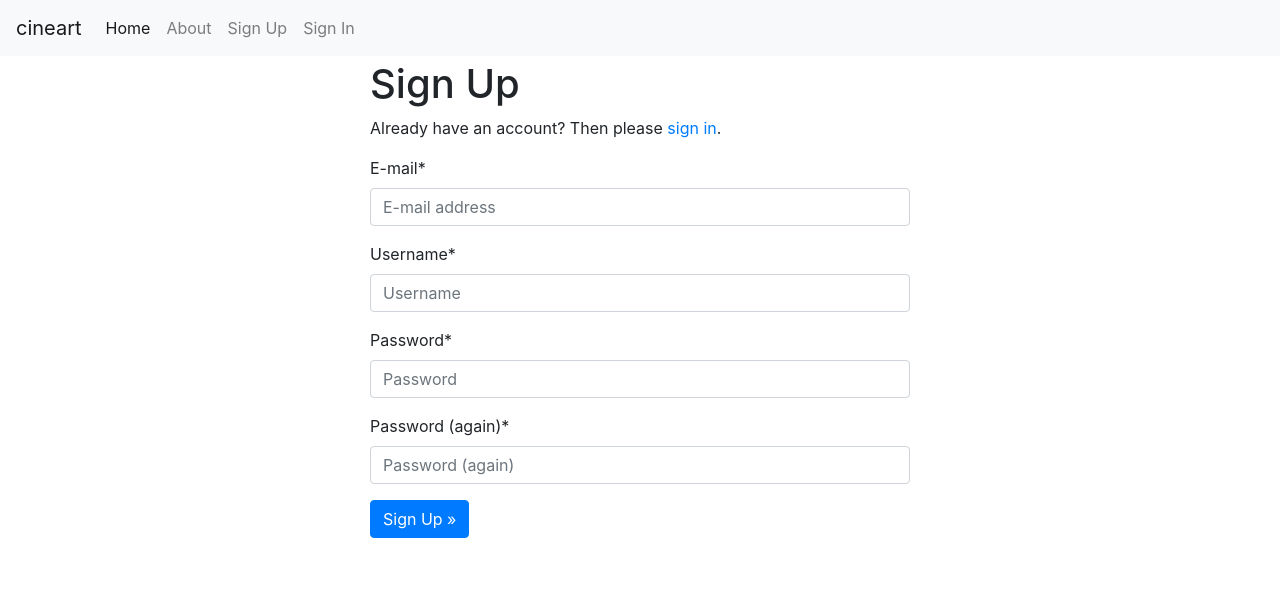
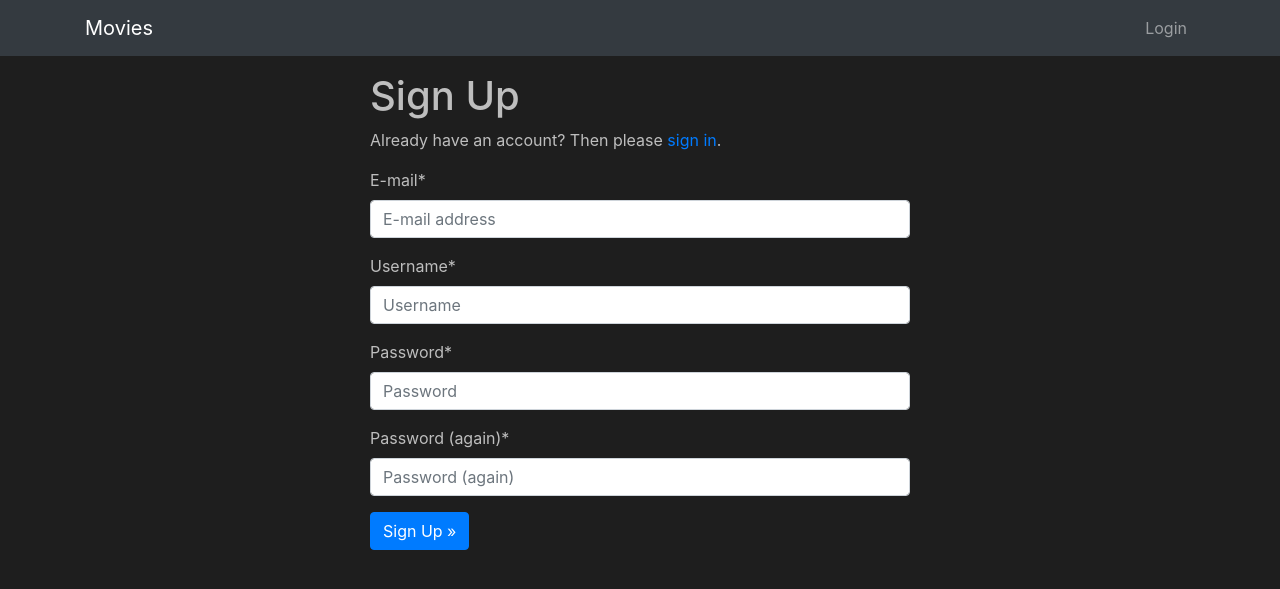
Before and after one commit to arturocuicas/cineart, a Django app: page /accounts/signup/ in a window 1280 px wide. Shown: the top 589 px of the page. Run offline with Django 3.2, Linux system fonts and the light colour scheme; some libraries are stand-ins or nearby versions.

Commit message:
Add templates

```diff
--- a/cineart/static/css/project.css
+++ b/cineart/static/css/project.css
@@ -11,3 +11,11 @@
   background-color: #f2dede;
   border-color: #eed3d7;
 }
+
+body {
+  background-color: rgb(30, 30, 30);
+}
+
+* {
+  color: #bebebe;
+}
--- a/cineart/templates/base.html
+++ b/cineart/templates/base.html
@@ -1,92 +1,61 @@
 {% load static i18n %}<!DOCTYPE html>
 <html lang="en">
   <head>
-    <meta charset="utf-8">
-    <meta http-equiv="x-ua-compatible" content="ie=edge">
+    <meta charset="utf-8" />
+    <meta http-equiv="x-ua-compatible" content="ie=edge" />
     <title>{% block title %}cineart{% endblock title %}</title>
-    <meta name="viewport" content="width=device-width, initial-scale=1.0">
-    <meta name="description" content="">
-    <meta name="author" content="">
+    <meta name="viewport" content="width=device-width, initial-scale=1.0" />
+    <meta name="description" content="" />
+    <meta name="author" content="" />
 
     <!-- HTML5 shim, for IE6-8 support of HTML5 elements -->
     <!--[if lt IE 9]>
       <script src="https://cdnjs.cloudflare.com/ajax/libs/html5shiv/3.7.3/html5shiv.min.js"></script>
     <![endif]-->
 
-    <link rel="icon" href="{% static 'images/favicons/favicon.ico' %}">
+    <link rel="icon" href="{% static 'images/favicons/favicon.ico' %}" />
 
     {% block css %}
 
     <!-- Latest compiled and minified Bootstrap CSS -->
-    <link href="https://stackpath.bootstrapcdn.com/bootstrap/4.3.1/css/bootstrap.min.css" rel="stylesheet" integrity="sha384-ggOyR0iXCbMQv3Xipma34MD+dH/1fQ784/j6cY/iJTQUOhcWr7x9JvoRxT2MZw1T" crossorigin="anonymous">
-
+    <link
+      href="https://stackpath.bootstrapcdn.com/bootstrap/4.3.1/css/bootstrap.min.css"
+      rel="stylesheet"
+      integrity="sha384-ggOyR0iXCbMQv3Xipma34MD+dH/1fQ784/j6cY/iJTQUOhcWr7x9JvoRxT2MZw1T"
+      crossorigin="anonymous"
+    />
 
     <!-- Your stuff: Third-party CSS libraries go here -->
-
+    <link href="https://vjs.zencdn.net/7.8.3/video-js.css" rel="stylesheet" />
     <!-- This file stores project-specific CSS -->
 
-    <link href="{% static 'css/project.css' %}" rel="stylesheet">
-
+    <link href="{% static 'css/project.css' %}" rel="stylesheet" />
 
     {% endblock %}
-
   </head>
 
   <body>
-
-    <div class="mb-1">
-      <nav class="navbar navbar-expand-md navbar-light bg-light">
-        <button class="navbar-toggler navbar-toggler-right" type="button" data-toggle="collapse" data-target="#navbarSupportedContent" aria-controls="navbarSupportedContent" aria-expanded="false" aria-label="Toggle navigation">
-          <span class="navbar-toggler-icon"></span>
-        </button>
-        <a class="navbar-brand" href="{% url 'home' %}">cineart</a>
-
-        <div class="collapse navbar-collapse" id="navbarSupportedContent">
-          <ul class="navbar-nav mr-auto">
-            <li class="nav-item active">
-              <a class="nav-link" href="{% url 'home' %}">Home <span class="sr-only">(current)</span></a>
-            </li>
-            <li class="nav-item">
-              <a class="nav-link" href="{% url 'about' %}">About</a>
-            </li>
-            {% if request.user.is_authenticated %}
-              <li class="nav-item">
-                {# URL provided by django-allauth/account/urls.py #}
-                <a class="nav-link" href="{% url 'users:detail' request.user.username  %}">{% trans "My Profile" %}</a>
-              </li>
-              <li class="nav-item">
-                {# URL provided by django-allauth/account/urls.py #}
-                <a class="nav-link" href="{% url 'account_logout' %}">{% trans "Sign Out" %}</a>
-              </li>
-            {% else %}
-              <li class="nav-item">
-                {# URL provided by django-allauth/account/urls.py #}
-                <a id="sign-up-link" class="nav-link" href="{% url 'account_signup' %}">{% trans "Sign Up" %}</a>
-              </li>
-              <li class="nav-item">
-                {# URL provided by django-allauth/account/urls.py #}
-                <a id="log-in-link" class="nav-link" href="{% url 'account_login' %}">{% trans "Sign In" %}</a>
-              </li>
-            {% endif %}
-          </ul>
-        </div>
-      </nav>
-
-    </div>
+    {% include 'partials/_navbar.html' %}
 
     <div class="container">
-
-      {% if messages %}
-          {% for message in messages %}
-              <div class="alert {% if message.tags %}alert-{{ message.tags }}{% endif %}">{{ message }}<button type="button" class="close" data-dismiss="alert" aria-label="Close"><span aria-hidden="true">&times;</span></button></div>
-          {% endfor %}
-      {% endif %}
-
-      {% block content %}
-        <p>Use this document as a way to quick start any new project.</p>
+      {% if messages %} {% for message in messages %}
+      <div
+        class="alert {% if message.tags %}alert-{{ message.tags }}{% endif %}"
+      >
+        {{ message }}<button
+          type="button"
+          class="close"
+          data-dismiss="alert"
+          aria-label="Close"
+        >
+          <span aria-hidden="true">&times;</span>
+        </button>
+      </div>
+      {% endfor %} {% endif %} {% block content %}
+      <p>Use this document as a way to quick start any new project.</p>
       {% endblock content %}
-
-    </div> <!-- /container -->
+    </div>
+    <!-- /container -->
 
     {% block modal %}{% endblock modal %}
 
@@ -95,18 +64,29 @@
     <!-- Placed at the end of the document so the pages load faster -->
     {% block javascript %}
 
-      <!-- Bootstrap JS and its dependencies-->
-      <script src="https://code.jquery.com/jquery-3.3.1.slim.min.js" integrity="sha384-q8i/X+965DzO0rT7abK41JStQIAqVgRVzpbzo5smXKp4YfRvH+8abtTE1Pi6jizo" crossorigin="anonymous"></script>
-      <script src="https://cdnjs.cloudflare.com/ajax/libs/popper.js/1.14.3/umd/popper.min.js" integrity="sha384-ZMP7rVo3mIykV+2+9J3UJ46jBk0WLaUAdn689aCwoqbBJiSnjAK/l8WvCWPIPm49" crossorigin="anonymous"></script>
-      <script src="https://stackpath.bootstrapcdn.com/bootstrap/4.3.1/js/bootstrap.min.js" integrity="sha384-JjSmVgyd0p3pXB1rRibZUAYoIIy6OrQ6VrjIEaFf/nJGzIxFDsf4x0xIM+B07jRM" crossorigin="anonymous"></script>
+    <!-- Bootstrap JS and its dependencies-->
+    <script
+      src="https://code.jquery.com/jquery-3.3.1.slim.min.js"
+      integrity="sha384-q8i/X+965DzO0rT7abK41JStQIAqVgRVzpbzo5smXKp4YfRvH+8abtTE1Pi6jizo"
+      crossorigin="anonymous"
+    ></script>
+    <script
+      src="https://cdnjs.cloudflare.com/ajax/libs/popper.js/1.14.3/umd/popper.min.js"
+      integrity="sha384-ZMP7rVo3mIykV+2+9J3UJ46jBk0WLaUAdn689aCwoqbBJiSnjAK/l8WvCWPIPm49"
+      crossorigin="anonymous"
+    ></script>
+    <script
+      src="https://stackpath.bootstrapcdn.com/bootstrap/4.3.1/js/bootstrap.min.js"
+      integrity="sha384-JjSmVgyd0p3pXB1rRibZUAYoIIy6OrQ6VrjIEaFf/nJGzIxFDsf4x0xIM+B07jRM"
+      crossorigin="anonymous"
+    ></script>
 
-      <!-- Your stuff: Third-party javascript libraries go here -->
+    <!-- Your stuff: Third-party javascript libraries go here -->
+    <script src="https://vjs.zencdn.net/7.8.3/video.js"></script>
 
+    <!-- place project specific Javascript in this file -->
 
-      <!-- place project specific Javascript in this file -->
-
-      <script src="{% static 'js/project.js' %}"></script>
-
+    <script src="{% static 'js/project.js' %}"></script>
 
     {% endblock javascript %}
   </body>
--- /dev/null
+++ b/cineart/templates/partials/_navbar.html
@@ -0,0 +1,34 @@
+{% load static %}
+
+<div class="mb-3">
+  <nav class="navbar navbar-expand-md navbar-dark bg-dark">
+    <div class="container">
+      <button
+        class="navbar-toggler navbar-toggler-right"
+        type="button"
+        data-toggle="collapse"
+        data-target="#navbarSupportedContent"
+        aria-controls="navbarSupportedContent"
+        aria-expanded="false"
+        aria-label="Toggle navigation"
+      >
+        <span class="navbar-toggler-icon"></span>
+      </button>
+      <a class="navbar-brand" href="/">Movies</a>
+
+      <div class="collapse navbar-collapse" id="navbarSupportedContent">
+        <ul class="navbar-nav ml-auto">
+          {% if user.is_authenticated %}
+          <li class="nav-item">
+            <a class="nav-link" href="{% url 'account_logout' %}">Log out</a>
+          </li>
+          {% else %}
+          <li class="nav-item">
+            <a class="nav-link" href="{% url 'account_login' %}">Login</a>
+          </li>
+          {% endif %}
+        </ul>
+      </div>
+    </div>
+  </nav>
+</div>
```
Also changed, not shown: cineart/templates/movie/detail.html (+25 -0 lines), cineart/templates/movie/list.html (+26 -0 lines).
